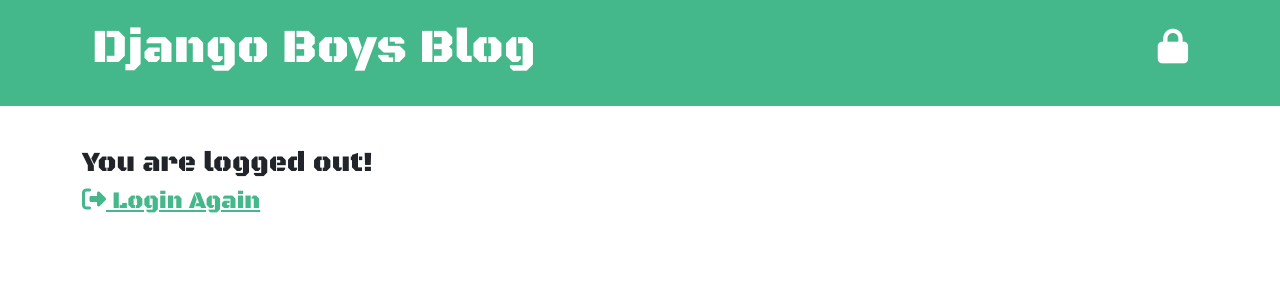
After one commit to edchelstephens/djangoboys, a Django app: page /accounts/logout/ in a window 1280 px wide. The commit adds this page. Shown: the top 300 px of the page. Run offline with Django 4.2, Linux system fonts and the light colour scheme; some libraries are stand-ins or nearby versions.

Commit message:
feature: implement logout.

```diff
--- a/blogs/templates/blogs/base.html
+++ b/blogs/templates/blogs/base.html
@@ -39,6 +39,10 @@
           </a>
           <a href="{% url 'blogs:post_draft_list' %}" class="top-menu">
             <span class="fa fa-edit"></span>
+          </a>
+          <a href="{% url 'logout' %}" class="top-menu">
+            <span class="fa fa-sign-out"></span>
+          </a>
         {% else %}
           <a href="{% url 'login' %}" class="top-menu">
             <span class="fa fa-lock"></span>
--- a/djangoboys/settings/base.py
+++ b/djangoboys/settings/base.py
@@ -54,7 +54,7 @@ DJANGO_APPS = [
 PROJECT_APPS = ["users.apps.UsersConfig", "blogs.apps.BlogsConfig"]
 THIRD_PARTY_APPS = []
 
-INSTALLED_APPS = DJANGO_APPS + PROJECT_APPS + THIRD_PARTY_APPS
+INSTALLED_APPS = PROJECT_APPS + DJANGO_APPS + THIRD_PARTY_APPS
 
 MIDDLEWARE = [
     "django.middleware.security.SecurityMiddleware",
--- a/djangoboys/urls.py
+++ b/djangoboys/urls.py
@@ -20,5 +20,10 @@ from django.urls import include, path
 urlpatterns = [
     path("admin/", admin.site.urls),
     path("accounts/login/", auth_views.LoginView.as_view(), name="login"),
+    path(
+        "accounts/logout/",
+        auth_views.LogoutView.as_view(),
+        name="logout",
+    ),
     path("", include("blogs.urls")),
 ]
--- /dev/null
+++ b/users/templates/registration/logged_out.html
@@ -0,0 +1,13 @@
+{% extends "blogs/base.html"%}
+    {% block content %}
+        <h3>You are logged out!</h3>
+        <h4>
+            <a href="{% url 'login' %}"
+                style="color: #44B78B !important">
+                <span class="fa fa-sign-out"></span> Login Again
+            </a>
+        </h4>
+
+
+
+    {% endblock content %}
```
